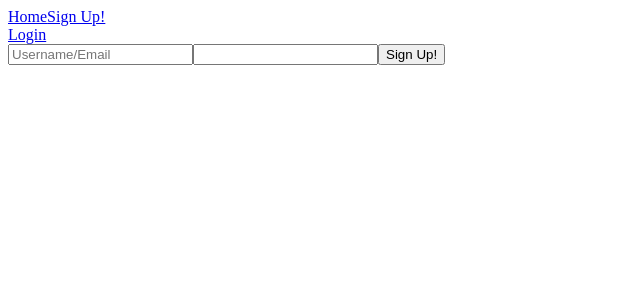
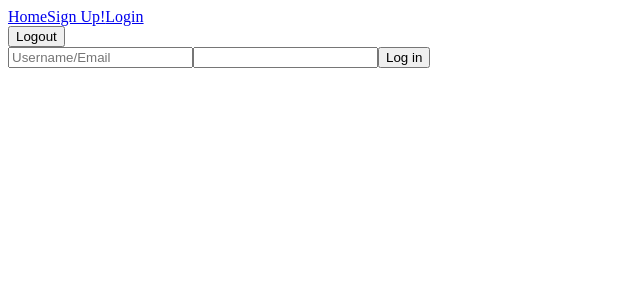
Before and after one commit to TJBaumgartner/Messaging-App, a React app in the folder client/: page /login in a window 1280 px wide. Shown: the top 300 px of the page, without its empty margins (0-640 px from the left). Built offline with nearby package versions, Linux system fonts and the light colour scheme; the HTML template or start-up script is replaced by a standard one.

Commit message:
logout button and function created

```diff
--- a/client/src/App.jsx
+++ b/client/src/App.jsx
@@ -5,13 +5,11 @@ import Index from './components/Index'
 import ErrorPage from './components/ErrorPage'
 import Signup from './components/SignUp'
 import Login from './components/Login'
-import Navbar from './components/Navbar';
 
 function App() {
 
   return (
     <div>
-        <Navbar></Navbar>
         <Routes>
           <Route path="/" element={<Index/>}/>
           <Route path="/login" element={<Login/>}/>
--- a/client/src/components/ErrorPage.jsx
+++ b/client/src/components/ErrorPage.jsx
@@ -5,6 +5,7 @@ function ErrorPage() {
 
   return (
     <>
+        <Navbar></Navbar>
         <h1>Error</h1>
     </>
   )
--- a/client/src/components/Index.jsx
+++ b/client/src/components/Index.jsx
@@ -1,10 +1,12 @@
 import { useState } from 'react'
 import '../App.css'
+import Navbar from './Navbar';
 
 function Index() {
 
   return (
     <>
+        <Navbar></Navbar>
         <h1>Index</h1>
     </>
   )
--- a/client/src/components/Login.jsx
+++ b/client/src/components/Login.jsx
@@ -1,6 +1,7 @@
 import { useState } from 'react'
 import { useNavigate } from 'react-router-dom';
 import '../App.css'
+import Navbar from './Navbar';
 
 function Login() {
     const navigate = useNavigate()
@@ -42,10 +43,11 @@ function Login() {
 
     return (
         <div>
+            <Navbar></Navbar>
             <form action="" method='POST' onSubmit={handleSubmit}>
                 <input type="text" name='text' id="username" value={username} placeholder='Username/Email' onChange={(e) => setUsername(e.target.value)} required></input>
                 <input type="password" name='password' id="password" value={password} onChange={(e) => setPassword(e.target.value)} required></input>
-                <button type='submit'>Sign Up!</button>
+                <button type='submit'>Log in</button>
             </form>
         </div>
     )
--- a/client/src/components/Navbar.jsx
+++ b/client/src/components/Navbar.jsx
@@ -5,8 +5,34 @@ import {useState, useEffect} from 'react'
 import { useNavigate } from 'react-router-dom';
 
 const Navbar = () => {
+    const navigate = useNavigate()
+
+    const logout = async() => {
+        await fetch('http://localhost:5000/api/logout', {
+            method: 'POST',
+            headers: {"Content-Type": "application/json"},
+            body: JSON.stringify({"token": localStorage.getItem('refresh')})
+        })
+        .then((response) => {
+            localStorage.clear()
+            navigate('/login')
+            return response.json()
+        })
+    }
+
+
+    const [loggedIn, setLoggedIn] = useState(false)
+
+    useEffect(() => {
+        if(localStorage.length > 0){
+            setLoggedIn(true)
+        }
+    }, [loggedIn])
+
     return (
         <div className="Navbar">
+                <div>
+                    {loggedIn == false &&
                         <div>
                             <Link to="/">
                                 Home
@@ -14,11 +40,13 @@ const Navbar = () => {
                             <Link to="/user/create">
                                 Sign Up!
                             </Link>
-                    <div>
                             <Link to="/login">
                                 Login
                             </Link>
                         </div>
+                    }
+
+                    <button onClick={()=> logout()}>Logout</button>
                 </div>
         </div>
   );
--- a/client/src/components/SignUp.jsx
+++ b/client/src/components/SignUp.jsx
@@ -1,5 +1,6 @@
 import { useState } from 'react'
 import '../App.css'
+import Navbar from './Navbar';
 
 function SignUp() {
     const [username, setUsername] = useState("")
@@ -34,6 +35,7 @@ function SignUp() {
 
     return (
         <div>
+            <Navbar></Navbar>
             <form action="" method='POST' onSubmit={handleSubmit}>
                 <input type="text" name='text' id="username" value={username} placeholder='Username/Email' onChange={(e) => setUsername(e.target.value)} required></input>
                 <input type="password" name='password' id="password" value={password} onChange={(e) => setPassword(e.target.value)} required></input>
```
Also changed, not shown: 2 other files (tests, documents, lock files or other folders). Lines whose indentation alone changed are shown as unchanged.
